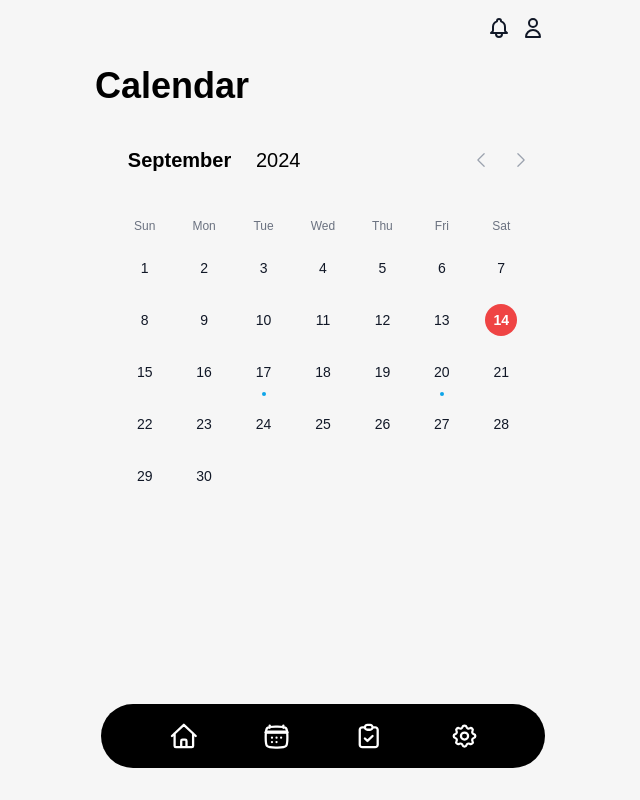
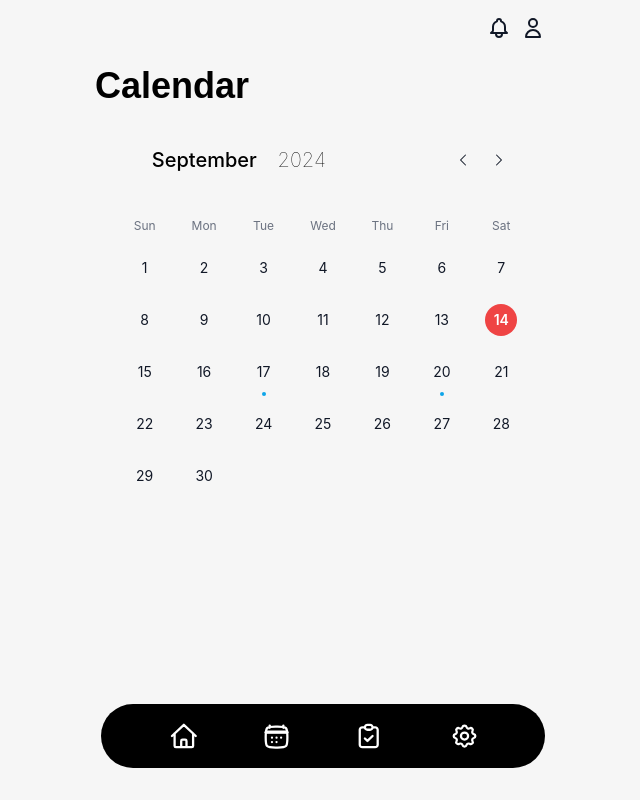
Before and after one commit to QuanNguyenDong/roomie, a React (Create React App) app in the folder frontend/: page /calendar in a window 1280 px wide. Shown: the whole page, without its empty margins (317-957 px from the left). Built offline with nearby package versions, Linux system fonts and the light colour scheme; sample sign-in values are in the browser's storage; the HTML template or start-up script is replaced by a standard one.

Commit message:
finalised calendar styling

```diff
--- a/frontend/src/pages/Calendar.js
+++ b/frontend/src/pages/Calendar.js
@@ -98,16 +98,16 @@ function Calendar() {
     }
 
     return (
-        <div className="max-w-[520px] mx-auto h-full text-black font-poppins">
+        <div className="max-w-[520px] mx-auto h-full text-black">
             <div class="flex justify-between h-10 mb-6 mx-8">
                 <text className="text-4xl font-bold font-lexend">Calendar</text>
             </div>
 
             <div className="pt-4">
                 <div className="max-w-md px-4 mx-auto">
-                    <div className="flex items-center justify-between">
+                    <div className="flex items-center justify-between mx-6">
                         <div className="flex flex-row">
-                            <h2 className="text-xl mr-3">
+                            <h2 className="text-xl font-medium mr-2">
                                 {format(firstDayCurrentMonth, 'MMMM')}
                             </h2>
                             <h2 className="text-xl font-thin">
@@ -118,16 +118,16 @@ function Calendar() {
                             <button
                                 type="button"
                                 onClick={previousMonth}
-                                className="-my-1.5 p-1.5 text-gray-400 hover:text-gray-500"
+                                className="-my-1.5 p-1.5 text-[#111827] hover:text-gray-500"
                             >
-                                <ChevronLeftIcon className="w-5 h-5" aria-hidden="true" />
+                                <ChevronLeftIcon className="w-4 h-4" aria-hidden="true" />
                             </button>
                             <button
                                 onClick={nextMonth}
                                 type="button"
-                                className="-my-1.5 -mr-1.5 ml-2 p-1.5 text-gray-400 hover:text-gray-500"
+                                className="-my-1.5 -mr-1.5 ml-2 p-1.5 text-[#111827] hover:text-gray-500"
                             >
-                                <ChevronRightIcon className="w-5 h-5" aria-hidden="true" />
+                                <ChevronRightIcon className="w-4 h-4" aria-hidden="true" />
                             </button>
                         </div>
                     </div>
```
